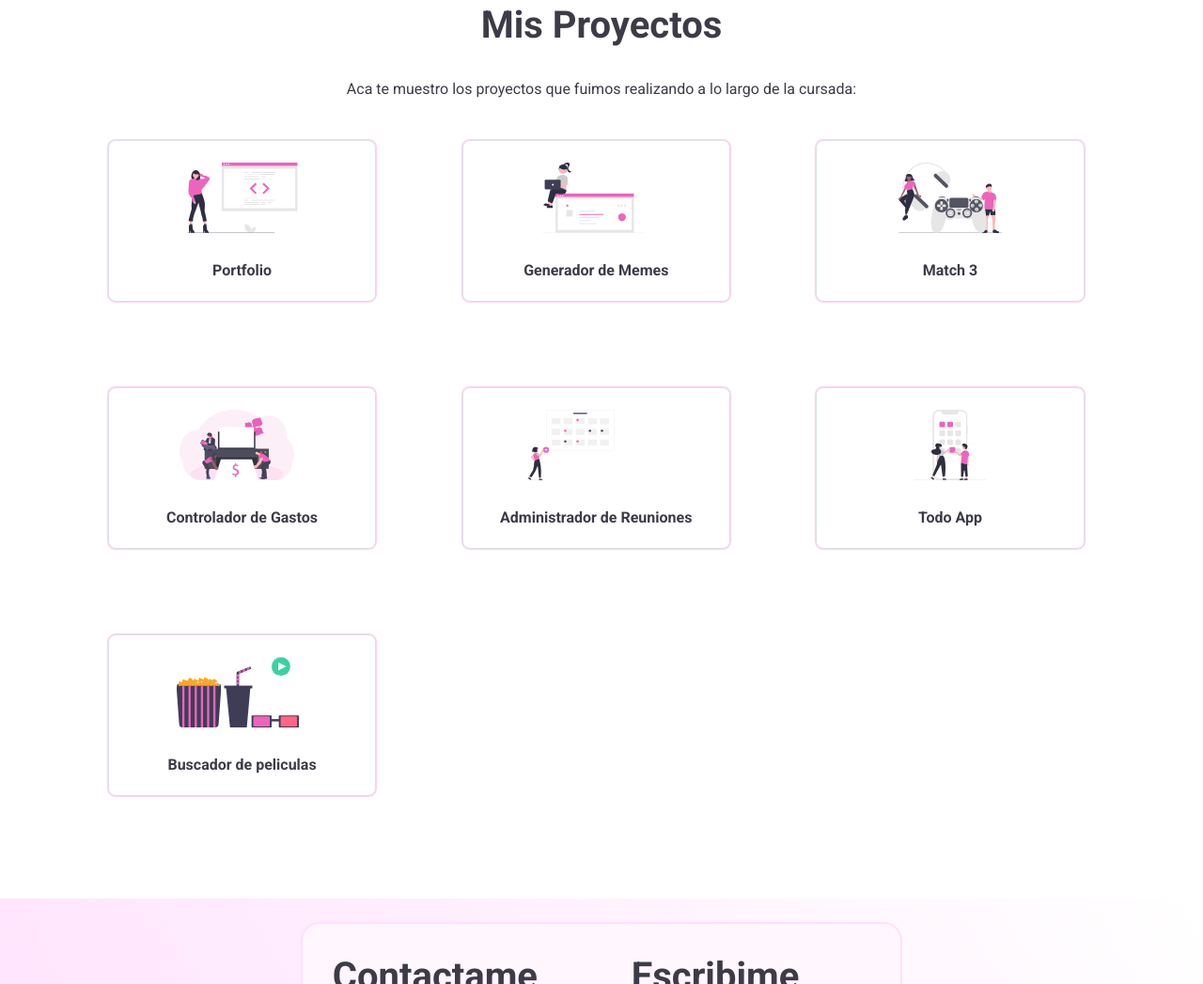
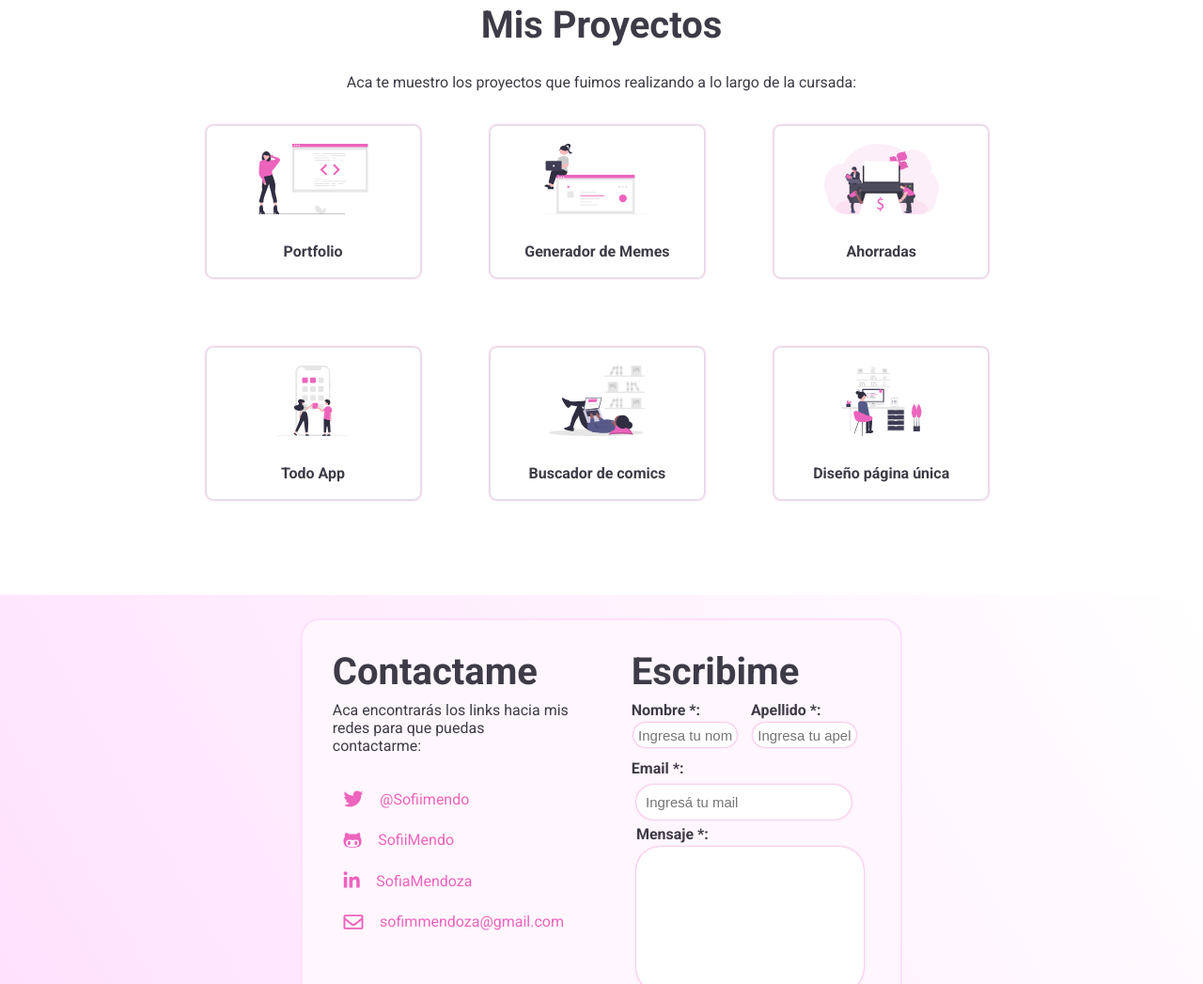
Before and after one commit to sofiimendo/Portafolio-Proyecto, a plain HTML site: page index.html in a window 1280 px wide. Shown: the part 1675-2722 px from the top of the page at 94% size. Drawn offline with Linux system fonts and the light colour scheme.

Commit message:
linkeado de generador de memes y edicion de nombre e img de proyectos

```diff
--- a/index.html
+++ b/index.html
@@ -102,30 +102,25 @@
                         <img class="imgProyectos" src="./assets/images/imgHola.svg" alt="">
                         <h4 class="titleProyectos">Portfolio</h3>
                     </a>
-                    <a href="#" class="cards cardsProyect proyects">
+                    <a href="https://tete-paez.github.io/editor-de-memes/" target="_blank" class="cards cardsProyect proyects">
                         <img class="imgProyectos" src="./assets/images/creadorMemes.svg" alt="">
                         <h4 class="titleProyectos">Generador de Memes</h3>
                     </a>
                     <a href="#" class="cards cardsProyect proyects">
-                        <img class="imgProyectos" src="./assets/images/match.svg" alt="">
-                        <h4 class="titleProyectos">Match 3</h3>
-                    </a>
-                    <a href="#" class="cards cardsProyect proyects">
                         <img class="imgProyectos" src="./assets/images/controladorGastos.svg" alt="">
-                        <h4 class="titleProyectos">Controlador de Gastos</h3>
-                    </a>
-                    <a href="#" class="cards cardsProyect proyects">
-                        <img class="imgProyectos" src="./assets/images/administradorReuniones.svg"
-                            alt="">
-                        <h4 class="titleProyectos">Administrador de Reuniones</h3>
+                        <h4 class="titleProyectos">Ahorradas </h3>
                     </a>
                     <a href="#" class="cards cardsProyect proyects">
                         <img class="imgProyectos" src="./assets/images/todoApp.svg" alt="">
                         <h4 class="titleProyectos">Todo App</h3>
                     </a>
                     <a href="#" class="cards cardsProyect proyects">
-                        <img class="imgProyectos" src="./assets/images/movieSearch.svg" alt="">
-                        <h4 class="titleProyectos">Buscador de peliculas</h3>
+                        <img class="imgProyectos" src="./assets/images/buscadorDeComics.svg" alt="">
+                        <h4 class="titleProyectos">Buscador de comics</h3>
+                    </a>
+                    <a href="#" class="cards cardsProyect proyects">
+                        <img class="imgProyectos" src="./assets/images/diseñoPagUnica.svg" alt="">
+                        <h4 class="titleProyectos">Diseño página única</h3>
                     </a>
                 </div>
             </div>
```
Also changed, not shown: assets/images/buscadorDeComics.svg (added), assets/images/diseñoPagUnica.svg (added).
